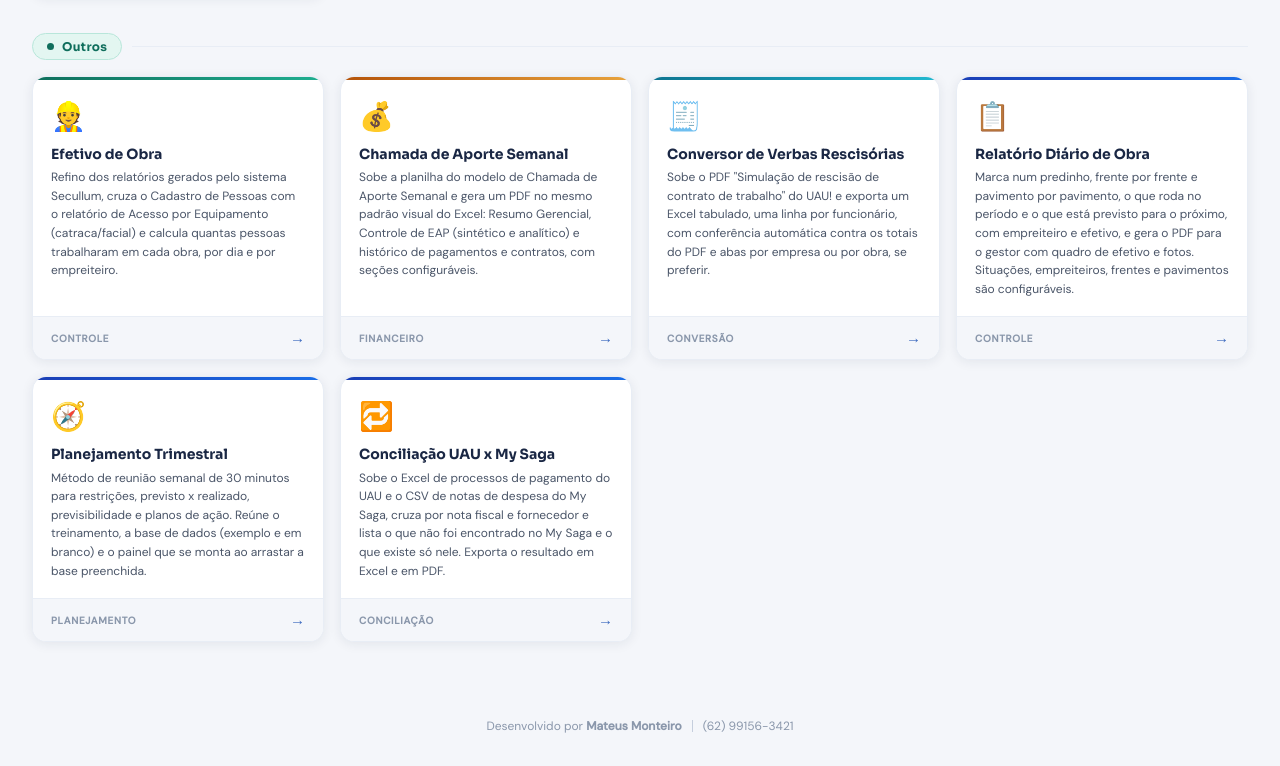
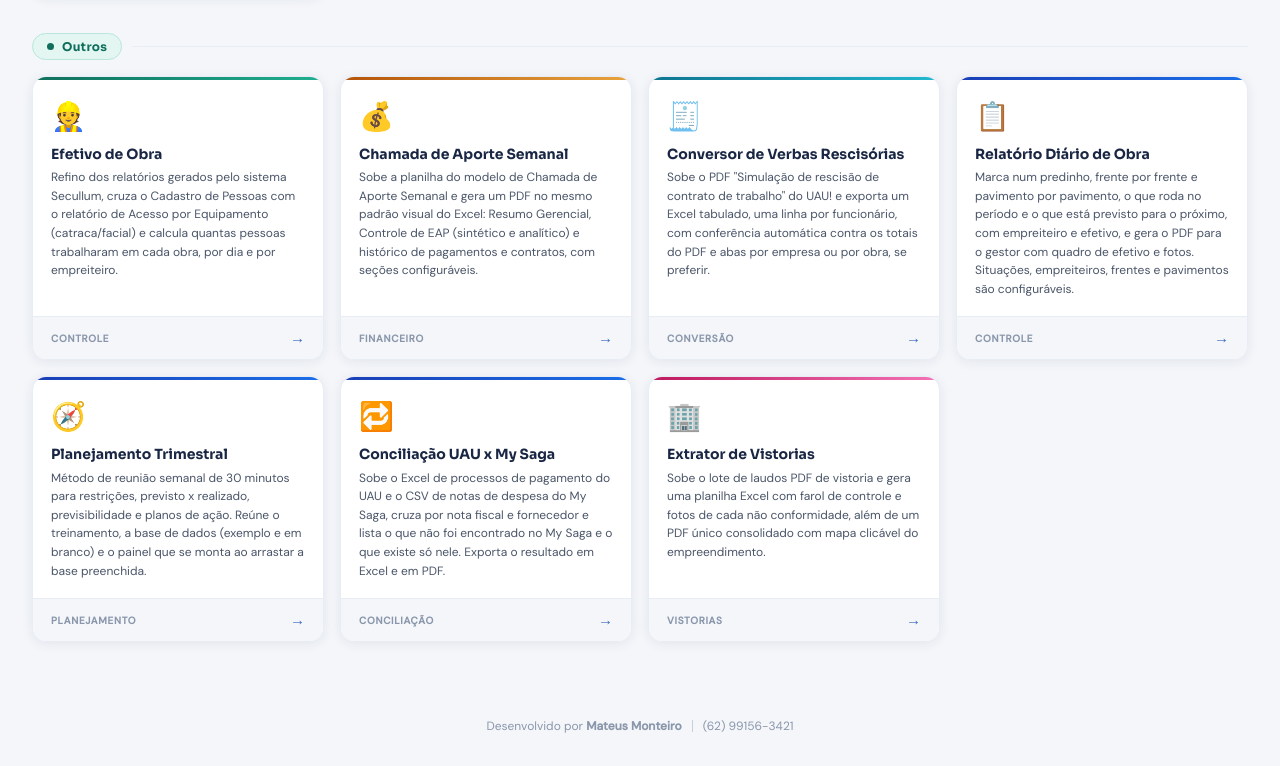
Before and after one commit to mateusm23/FERRAMENTAS, a plain HTML site: page index.html in a window 1280 px wide. Shown: the part 1203-1969 px from the top of the page. Drawn offline with Linux system fonts and the light colour scheme.

Commit message:
Adiciona card do Extrator de Vistorias (link externo)

```diff
--- a/index.html
+++ b/index.html
@@ -407,6 +407,19 @@ body { font-family: 'DM Sans', sans-serif; background: var(--g1); color: var(--t
         </div>
       </a>
 
+      <a class="tool-card" href="https://mateusm23.github.io/Compilador-Vistorias/">
+        <div class="card-strip" style="background:linear-gradient(90deg,#be185d,#f472b6)"></div>
+        <div class="card-body">
+          <div class="card-icon-wrap">🏢</div>
+          <div class="card-name">Extrator de Vistorias</div>
+          <div class="card-desc">Sobe o lote de laudos PDF de vistoria e gera uma planilha Excel com farol de controle e fotos de cada não conformidade, além de um PDF único consolidado com mapa clicável do empreendimento.</div>
+        </div>
+        <div class="card-footer">
+          <span class="card-tag">Vistorias</span>
+          <span class="card-arrow">→</span>
+        </div>
+      </a>
+
     </div>
   </div>
 
```
